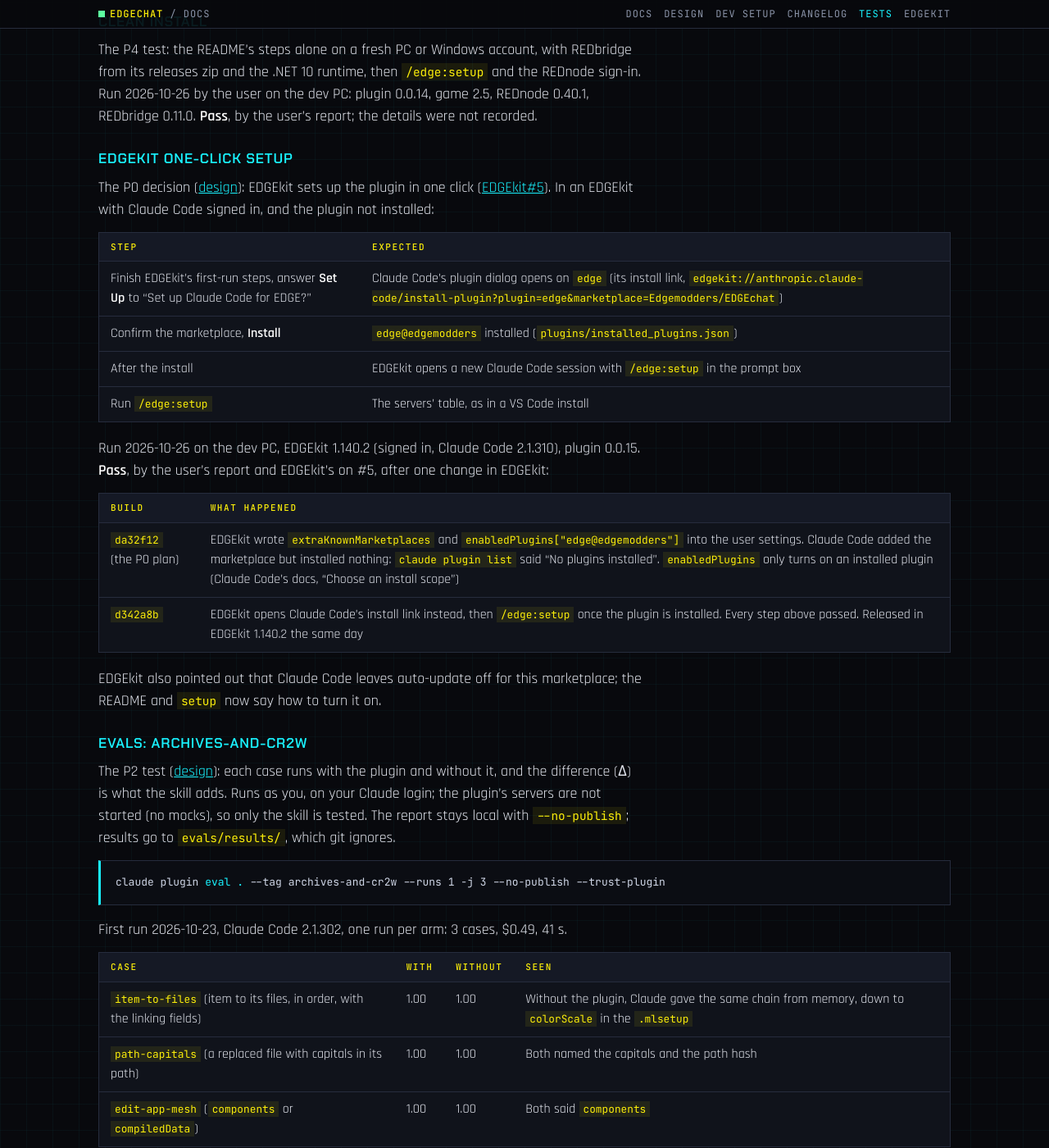
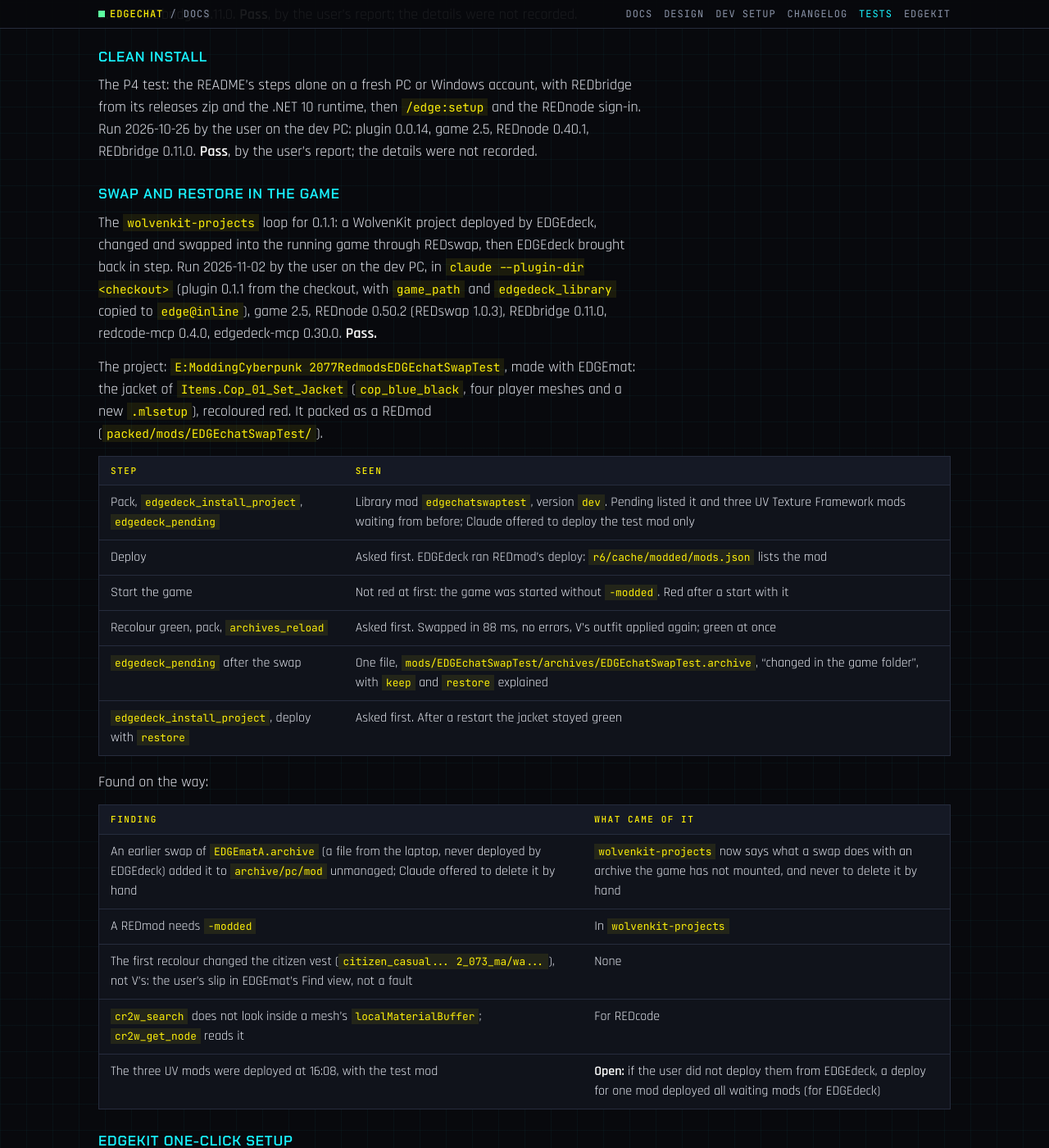
Before and after one commit to Edgemodders/EDGEchat, a Jekyll site: the page built from docs/testing.md, in a window 1280 px wide and 1400 px high, scrolled down 13182 px. Shown: the whole window at 82% size. Built offline with Jekyll 4.4.1, drawn with Linux system fonts in a browser that asks for light colours; our own code applies the rules of GitHub Pages for plain Markdown files; some of the changed text lies outside the part shown.

Commit message:
Tests: swap and restore in the game pass; wolvenkit-projects learns REDmods
The fix after a swap (install_project, then deploy with restore) is
tested on game 2.5 with REDnode 0.50.2. wolvenkit-projects says that a
REDmod needs -modded, and what a swap does with an archive EDGEdeck
never deployed.

Co-Authored-By: Claude Opus 5.5 <noreply@anthropic.com>

````diff
--- a/docs/testing.md
+++ b/docs/testing.md
@@ -26,6 +26,7 @@ Last updated 2026-10-23.
 | [new-mod in the game](#new-mod-in-the-game) | By hand, in a session | P3 | 2026-10-26 | Pass |
 | [init-project on a real project](#init-project-on-a-real-project) | By hand, in a session | P3 | 2026-10-26 | Pass |
 | [Clean install](#clean-install) | By hand, fresh PC or account | P4 | 2026-10-26 | Pass |
+| [Swap and restore in the game](#swap-and-restore-in-the-game) | By hand, in a session | P4 | 2026-11-02 | Pass |
 | [EDGEkit one-click setup](#edgekit-one-click-setup) | By hand, in EDGEkit | P4 | 2026-10-26 | Pass, after EDGEkit changed to the install dialog |
 | [Evals: archives-and-cr2w](#evals-archives-and-cr2w) | `claude plugin eval` | P2 | 2026-10-23 | Skill fires; Δ 0.00 |
 | [Evals: rednode-mods](#evals-rednode-mods) | `claude plugin eval` | P2 | 2026-10-25 | Δ +1.00; with `new-mod`, mean Δ +0.95 |
@@ -333,6 +334,31 @@ The P3 test: `/edge:new-mod` run by the user as a modder who does not code, with
 
 The P4 test: the README's steps alone on a fresh PC or Windows account, with REDbridge from its releases zip and the .NET 10 runtime, then `/edge:setup` and the REDnode sign-in. Run 2026-10-26 by the user on the dev PC: plugin 0.0.14, game 2.5, REDnode 0.40.1, REDbridge 0.11.0. **Pass**, by the user's report; the details were not recorded.
 
+### Swap and restore in the game
+
+The `wolvenkit-projects` loop for 0.1.1: a WolvenKit project deployed by EDGEdeck, changed and swapped into the running game through REDswap, then EDGEdeck brought back in step. Run 2026-11-02 by the user on the dev PC, in `claude --plugin-dir <checkout>` (plugin 0.1.1 from the checkout, with `game_path` and `edgedeck_library` copied to `edge@inline`), game 2.5, REDnode 0.50.2 (REDswap 1.0.3), REDbridge 0.11.0, redcode-mcp 0.4.0, edgedeck-mcp 0.30.0. **Pass.**
+
+The project: `E:ModdingCyberpunk 2077RedmodsEDGEchatSwapTest`, made with EDGEmat: the jacket of `Items.Cop_01_Set_Jacket` (`cop_blue_black`, four player meshes and a new `.mlsetup`), recoloured red. It packed as a REDmod (`packed/mods/EDGEchatSwapTest/`).
+
+| Step | Seen |
+|---|---|
+| Pack, `edgedeck_install_project`, `edgedeck_pending` | Library mod `edgechatswaptest`, version `dev`. Pending listed it and three UV Texture Framework mods waiting from before; Claude offered to deploy the test mod only |
+| Deploy | Asked first. EDGEdeck ran REDmod's deploy: `r6/cache/modded/mods.json` lists the mod |
+| Start the game | Not red at first: the game was started without `-modded`. Red after a start with it |
+| Recolour green, pack, `archives_reload` | Asked first. Swapped in 88 ms, no errors, V's outfit applied again; green at once |
+| `edgedeck_pending` after the swap | One file, `mods/EDGEchatSwapTest/archives/EDGEchatSwapTest.archive`, "changed in the game folder", with `keep` and `restore` explained |
+| `edgedeck_install_project`, deploy with `restore` | Asked first. After a restart the jacket stayed green |
+
+Found on the way:
+
+| Finding | What came of it |
+|---|---|
+| An earlier swap of `EDGEmatA.archive` (a file from the laptop, never deployed by EDGEdeck) added it to `archive/pc/mod` unmanaged; Claude offered to delete it by hand | `wolvenkit-projects` now says what a swap does with an archive the game has not mounted, and never to delete it by hand |
+| A REDmod needs `-modded` | In `wolvenkit-projects` |
+| The first recolour changed the citizen vest (`citizen_casual...	2_073_ma/wa...`), not V's: the user's slip in EDGEmat's Find view, not a fault | None |
+| `cr2w_search` does not look inside a mesh's `localMaterialBuffer`; `cr2w_get_node` reads it | For REDcode |
+| The three UV mods were deployed at 16:08, with the test mod | **Open:** if the user did not deploy them from EDGEdeck, a deploy for one mod deployed all waiting mods (for EDGEdeck) |
+
 ### EDGEkit one-click setup
 
 The P0 decision ([design](design.html#p0-decisions)): EDGEkit sets up the plugin in one click ([EDGEkit#5](https://github.com/Edgemodders/EDGEkit/issues/5)). In an EDGEkit with Claude Code signed in, and the plugin not installed:
@@ -394,6 +420,8 @@ Every case, three runs per arm, judged by Sonnet. The first runs used the defaul
 ```bash
 claude plugin eval . --runs 3 -j 6 --judge-model sonnet --no-publish --trust-plugin
 ```
+
+Run 2026-11-02, `--tag wolvenkit-projects` only, after the skill learned REDmods and swaps of undeployed archives: `changed-after-swap` 1.00 (Δ +0.33), `pack-resources` 1.00 (Δ 0.00), `into-the-game` 0.67: the failing answer had every PASS step again, as on 2026-10-27; the judge, a second time.
 
 Run 2026-11-02, `--tag rednode-mods` only, after REDnode's guide was copied again from 0.50.2: **Δ +1.00** each (`data-folder`, `hud-widget`, `mod-output`), $2.39.
 
````
Also changed, not shown: skills/wolvenkit-projects/SKILL.md (+8 -3 lines), docs/changelog.md.
